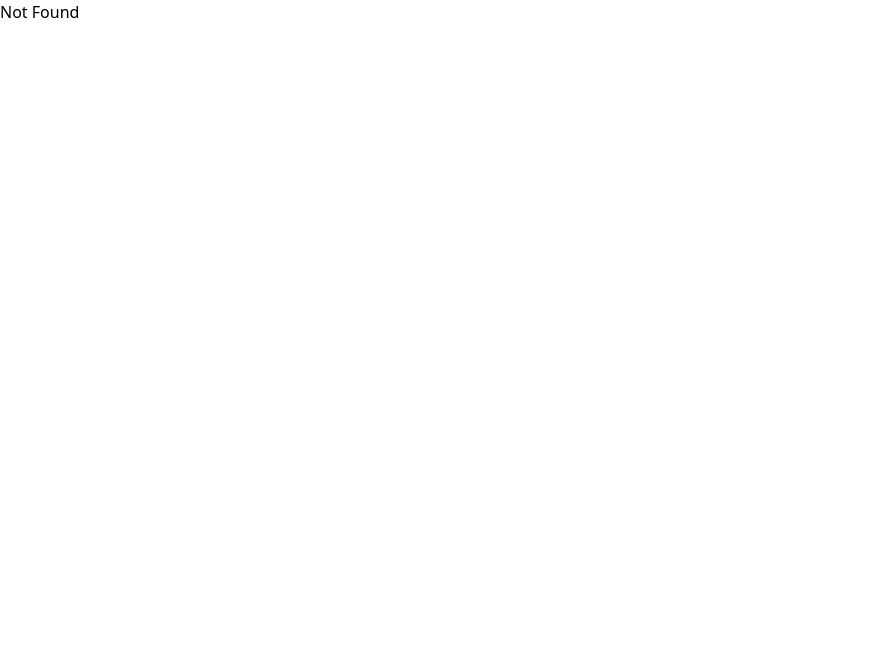
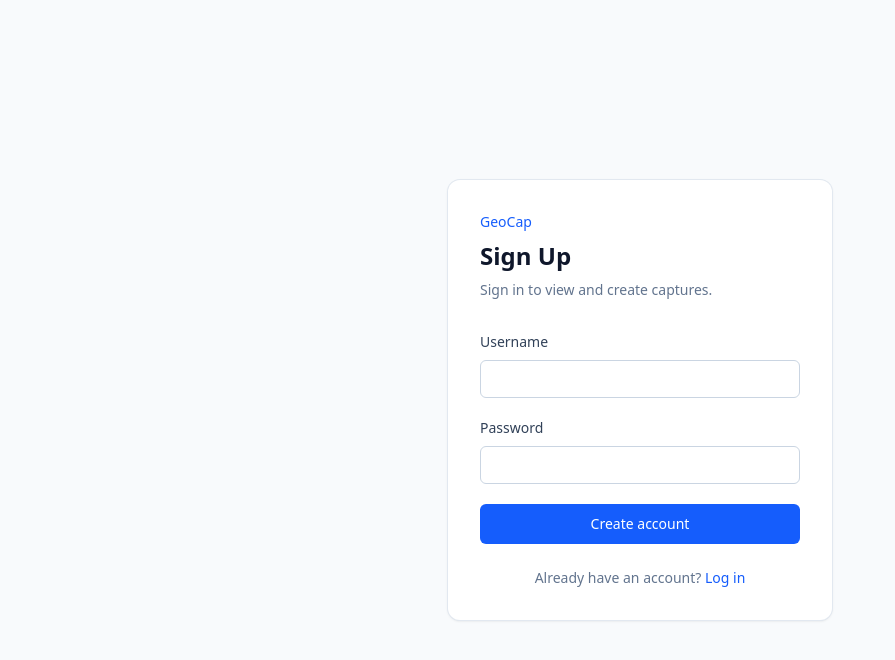
Before and after one commit to adrianrosu54/geocap, a React (Vite) app in the folder frontend/: page /register in a window 1280 px wide. Shown: the top 660 px of the page, without its empty margins (0-895 px from the left). Built offline with nearby package versions, Linux system fonts and the light colour scheme.

Commit message:
ui: log in and sign up pages

```diff
--- /dev/null
+++ b/frontend/src/component/LoginPopup.tsx
@@ -0,0 +1,134 @@
+import { register } from '#/api/auth'
+import { LoginFormSchema, type LoginFormTypes } from '#/api/schemas'
+import { useAuth } from '#/hooks/useAuth'
+import { useMutation } from '@tanstack/react-query'
+import { Link, useNavigate } from '@tanstack/react-router'
+import { useForm } from 'react-hook-form'
+
+export const LoginPopup = ({
+  popUpType,
+}: {
+  popUpType: 'login' | 'signup'
+}) => {
+  const navigate = useNavigate()
+  const auth =
+    popUpType === 'login'
+      ? useAuth()
+      : useMutation({
+          mutationFn: register,
+          onSuccess: () => void navigate({ to: '/login' }),
+        })
+
+  const form = useForm<LoginFormTypes>({
+    defaultValues: { username: '', password: '' },
+  })
+
+  const onSubmit = (values: LoginFormTypes) => {
+    const result = LoginFormSchema.safeParse(values)
+    if (!result.success) {
+      for (const issue of result.error.issues) {
+        const field = issue.path[0]
+        if (field === 'username' || field === 'password') {
+          form.setError(field, { message: issue.message })
+        }
+      }
+      return
+    }
+
+    auth.mutate(result.data)
+  }
+
+  return (
+    <section className="w-full max-w-sm rounded-xl bg-white p-8 shadow-sm ring-1 ring-slate-200">
+      <div className="mb-8">
+        <p className="text-sm font-medium text-blue-600">GeoCap</p>
+        <h1 className="mt-2 text-2xl font-semibold text-slate-900">
+          {popUpType === 'login' ? 'Log in' : 'Sign Up'}
+        </h1>
+        <p className="mt-2 text-sm text-slate-500">
+          Sign in to view and create captures.
+        </p>
+      </div>
+
+      <form className="space-y-5" onSubmit={form.handleSubmit(onSubmit)}>
+        <label className="block text-sm font-medium text-slate-700">
+          Username
+          <input
+            className="mt-2 block w-full rounded-md border border-slate-300 px-3 py-2 text-slate-900 outline-none focus:border-blue-500 focus:ring-2 focus:ring-blue-100"
+            autoComplete="username"
+            {...form.register('username', { required: 'Required' })}
+          />
+          {form.formState.errors.username && (
+            <span className="mt-1 block text-xs text-red-600">
+              {form.formState.errors.username.message}
+            </span>
+          )}
+        </label>
+
+        <label className="block text-sm font-medium text-slate-700">
+          Password
+          <input
+            className="mt-2 block w-full rounded-md border border-slate-300 px-3 py-2 text-slate-900 outline-none focus:border-blue-500 focus:ring-2 focus:ring-blue-100"
+            type="password"
+            autoComplete={
+              popUpType === 'login' ? 'current-password' : 'new-password'
+            }
+            {...form.register('password', {
+              required: 'Required',
+              minLength: { value: 8, message: 'At least 8 characters' },
+            })}
+          />
+          {form.formState.errors.password && (
+            <span className="mt-1 block text-xs text-red-600">
+              {form.formState.errors.password.message}
+            </span>
+          )}
+        </label>
+
+        {auth.error && (
+          <p className="rounded-md bg-red-50 px-3 py-2 text-sm text-red-700">
+            {auth.error.message}
+          </p>
+        )}
+
+        <button
+          className="w-full rounded-md bg-blue-600 px-4 py-2.5 text-sm font-medium text-white hover:bg-blue-700 disabled:cursor-not-allowed disabled:opacity-60"
+          type="submit"
+          disabled={auth.isPending}
+        >
+          {popUpType === 'login'
+            ? auth.isPending
+              ? 'Logging in…'
+              : 'Log in'
+            : auth.isPending
+              ? 'Creating account…'
+              : 'Create account'}
+        </button>
+      </form>
+
+      <p className="mt-6 text-center text-sm text-slate-500">
+        {popUpType === 'login' ? (
+          <>
+            No account?{' '}
+            <Link
+              className="font-medium text-blue-600 hover:text-blue-700"
+              to="/register"
+            >
+              Sign up
+            </Link>
+          </>
+        ) : (
+          <>
+            Already have an account?{' '}
+            <Link
+              className="font-medium text-blue-600 hover:text-blue-700"
+              to="/login"
+            >
+              Log in
+            </Link>
+          </>
+        )}
+      </p>
+    </section>
+  )
+}
--- a/frontend/src/hooks/useAuth.ts
+++ b/frontend/src/hooks/useAuth.ts
@@ -1,5 +1,6 @@
 import { login } from '#/api/auth'
-import { JWTSchema, TokenSchema, type LoginFormTypes } from '#/api/schemas'
+import { JWTSchema, TokenSchema } from '#/api/schemas'
+import type { LoginFormTypes } from '#/api/schemas'
 import { useAuthStore } from '#/stores/authStore'
 import { useMutation } from '@tanstack/react-query'
 import { useNavigate } from '@tanstack/react-router'
@@ -18,6 +19,7 @@ export const useAuth = () => {
     },
     onSuccess: (data) => {
       setSession(data.access_token, data.jwt)
+      void navigate({ to: '/dash' })
     },
   })
 }
--- /dev/null
+++ b/frontend/src/lib/queryClient.tsx
@@ -0,0 +1,11 @@
+import { QueryClient } from '@tanstack/react-query'
+
+export const queryClient = new QueryClient({
+  defaultOptions: {
+    queries: {
+      staleTime: 60 * 100,
+      retry: 1,
+      refetchOnWindowFocus: false,
+    },
+  },
+})
--- a/frontend/src/main.tsx
+++ b/frontend/src/main.tsx
@@ -4,17 +4,20 @@ import { routeTree } from './routeTree.gen'
 import { login, register } from './api/auth'
 import { useAuthStore } from './stores/authStore'
 import { getCapture, getCaptures } from './api/captures'
+import { StrictMode } from 'react'
+import { QueryClientProvider } from '@tanstack/react-query'
+import { queryClient } from './lib/queryClient'
 
 declare global {
   interface Window {
     __api: {
-      login: typeof import('./api/auth').login
-      register: typeof import('./api/auth').register
-      getCapture: typeof import('./api/captures').getCapture
-      getCaptures: typeof import('./api/captures').getCaptures
+      login: typeof login
+      register: typeof register
+      getCapture: typeof getCapture
+      getCaptures: typeof getCaptures
     }
     __auth: {
-      useAuthStore: typeof import('./stores/authStore').useAuthStore
+      useAuthStore: typeof useAuthStore
     }
   }
 }
@@ -35,7 +38,13 @@ const rootElement = document.getElementById('app')!
 
 if (!rootElement.innerHTML) {
   const root = ReactDOM.createRoot(rootElement)
-  root.render(<RouterProvider router={router} />)
+  root.render(
+    <StrictMode>
+      <QueryClientProvider client={queryClient}>
+        <RouterProvider router={router} />
+      </QueryClientProvider>
+    </StrictMode>,
+  )
 }
 
 if (import.meta.env.DEV) {
--- a/frontend/src/routeTree.gen.ts
+++ b/frontend/src/routeTree.gen.ts
@@ -9,38 +9,95 @@
 // Additionally, you should also exclude this file from your linter and/or formatter to prevent it from being checked or modified.
 
 import { Route as rootRouteImport } from './routes/__root'
+import { Route as RegisterRouteImport } from './routes/register'
+import { Route as LoginRouteImport } from './routes/login'
+import { Route as AuthRouteImport } from './routes/_auth'
 import { Route as IndexRouteImport } from './routes/index'
+import { Route as AuthDashRouteImport } from './routes/_auth/dash'
 
+const RegisterRoute = RegisterRouteImport.update({
+  id: '/register',
+  path: '/register',
+  getParentRoute: () => rootRouteImport,
+} as any)
+const LoginRoute = LoginRouteImport.update({
+  id: '/login',
+  path: '/login',
+  getParentRoute: () => rootRouteImport,
+} as any)
+const AuthRoute = AuthRouteImport.update({
+  id: '/_auth',
+  getParentRoute: () => rootRouteImport,
+} as any)
 const IndexRoute = IndexRouteImport.update({
   id: '/',
   path: '/',
   getParentRoute: () => rootRouteImport,
 } as any)
+const AuthDashRoute = AuthDashRouteImport.update({
+  id: '/dash',
+  path: '/dash',
+  getParentRoute: () => AuthRoute,
+} as any)
 
 export interface FileRoutesByFullPath {
   '/': typeof IndexRoute
+  '/login': typeof LoginRoute
+  '/register': typeof RegisterRoute
+  '/dash': typeof AuthDashRoute
 }
 export interface FileRoutesByTo {
   '/': typeof IndexRoute
+  '/login': typeof LoginRoute
+  '/register': typeof RegisterRoute
+  '/dash': typeof AuthDashRoute
 }
 export interface FileRoutesById {
   __root__: typeof rootRouteImport
   '/': typeof IndexRoute
+  '/_auth': typeof AuthRouteWithChildren
+  '/login': typeof LoginRoute
+  '/register': typeof RegisterRoute
+  '/_auth/dash': typeof AuthDashRoute
 }
 export interface FileRouteTypes {
   fileRoutesByFullPath: FileRoutesByFullPath
-  fullPaths: '/'
+  fullPaths: '/' | '/login' | '/register' | '/dash'
   fileRoutesByTo: FileRoutesByTo
-  to: '/'
-  id: '__root__' | '/'
+  to: '/' | '/login' | '/register' | '/dash'
+  id: '__root__' | '/' | '/_auth' | '/login' | '/register' | '/_auth/dash'
   fileRoutesById: FileRoutesById
 }
 export interface RootRouteChildren {
   IndexRoute: typeof IndexRoute
+  AuthRoute: typeof AuthRouteWithChildren
+  LoginRoute: typeof LoginRoute
+  RegisterRoute: typeof RegisterRoute
 }
 
 declare module '@tanstack/react-router' {
   interface FileRoutesByPath {
+    '/register': {
+      id: '/register'
+      path: '/register'
+      fullPath: '/register'
+      preLoaderRoute: typeof RegisterRouteImport
+      parentRoute: typeof rootRouteImport
+    }
+    '/login': {
+      id: '/login'
+      path: '/login'
+      fullPath: '/login'
+      preLoaderRoute: typeof LoginRouteImport
+      parentRoute: typeof rootRouteImport
+    }
+    '/_auth': {
+      id: '/_auth'
+      path: ''
+      fullPath: '/'
+      preLoaderRoute: typeof AuthRouteImport
+      parentRoute: typeof rootRouteImport
+    }
     '/': {
       id: '/'
       path: '/'
@@ -48,11 +105,31 @@ declare module '@tanstack/react-router' {
       preLoaderRoute: typeof IndexRouteImport
       parentRoute: typeof rootRouteImport
     }
+    '/_auth/dash': {
+      id: '/_auth/dash'
+      path: '/dash'
+      fullPath: '/dash'
+      preLoaderRoute: typeof AuthDashRouteImport
+      parentRoute: typeof AuthRoute
+    }
   }
 }
 
+interface AuthRouteChildren {
+  AuthDashRoute: typeof AuthDashRoute
+}
+
+const AuthRouteChildren: AuthRouteChildren = {
+  AuthDashRoute: AuthDashRoute,
+}
+
+const AuthRouteWithChildren = AuthRoute._addFileChildren(AuthRouteChildren)
+
 const rootRouteChildren: RootRouteChildren = {
   IndexRoute: IndexRoute,
+  AuthRoute: AuthRouteWithChildren,
+  LoginRoute: LoginRoute,
+  RegisterRoute: RegisterRoute,
 }
 export const routeTree = rootRouteImport
   ._addFileChildren(rootRouteChildren)
--- a/frontend/src/routes/_auth/dash.tsx
+++ b/frontend/src/routes/_auth/dash.tsx
@@ -8,5 +8,12 @@ export const Route = createFileRoute('/_auth/dash')({
 function Dashboard() {
   const { data: captures, isLoading } = useCaptures()
 
-  return <div></div>
+  return (
+    <main>
+      <h1>Dashboard</h1>
+      <p>
+        {isLoading ? 'Loading captures…' : `${captures?.length ?? 0} captures`}
+      </p>
+    </main>
+  )
 }
--- a/frontend/src/routes/login.tsx
+++ b/frontend/src/routes/login.tsx
@@ -1,7 +1,13 @@
 import { createFileRoute } from '@tanstack/react-router'
+
+import { LoginPopup } from '#/component/LoginPopup'
 
 export const Route = createFileRoute('/login')({ component: LoginPage })
 
 function LoginPage() {
-  return <div></div>
+  return (
+    <main className="flex min-h-screen items-center justify-center bg-slate-50 px-4 py-12">
+      <LoginPopup popUpType="login" />
+    </main>
+  )
 }
--- a/frontend/src/routes/register.tsx
+++ b/frontend/src/routes/register.tsx
@@ -1,7 +1,13 @@
 import { createFileRoute } from '@tanstack/react-router'
+
+import { LoginPopup } from '#/component/LoginPopup'
 
 export const Route = createFileRoute('/register')({ component: RegisterPage })
 
 function RegisterPage() {
-  return <div></div>
+  return (
+    <main className="flex min-h-screen items-center justify-center bg-slate-50 px-4 py-12">
+      <LoginPopup popUpType="signup" />
+    </main>
+  )
 }
```
